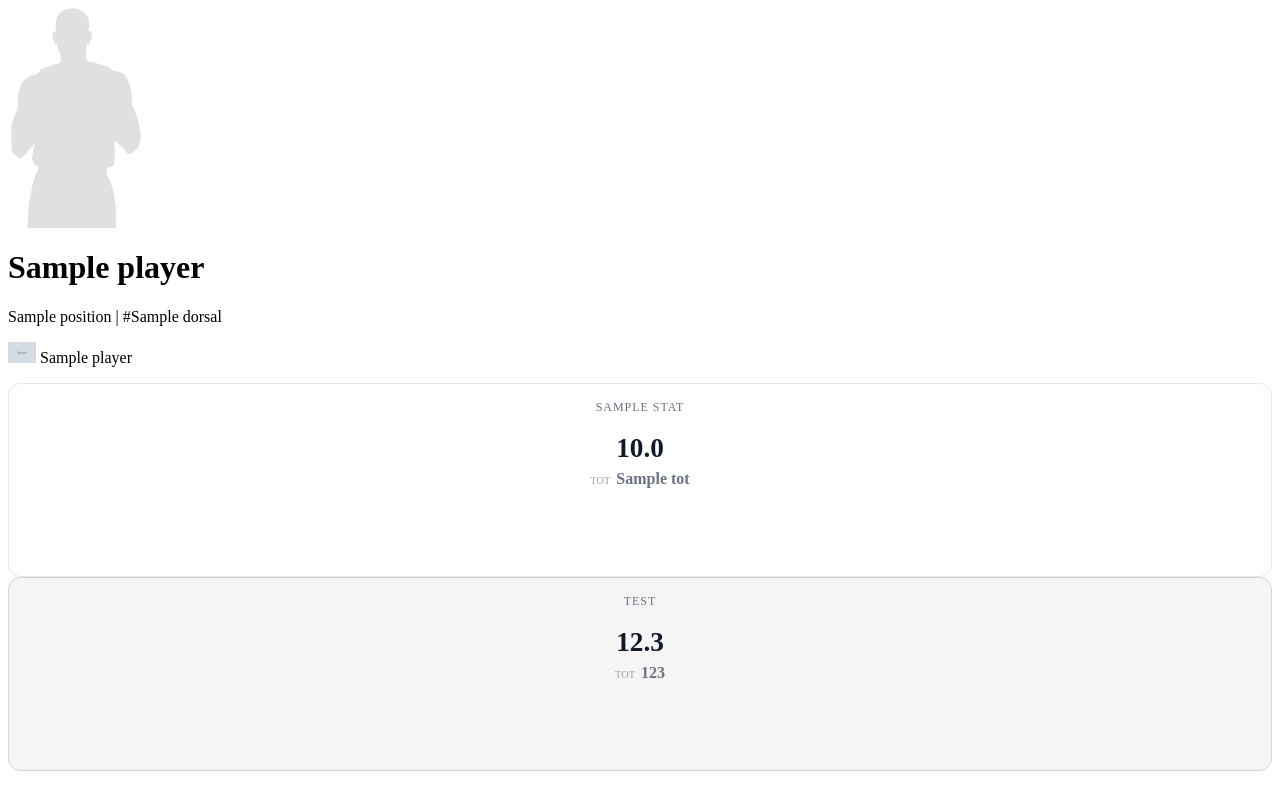
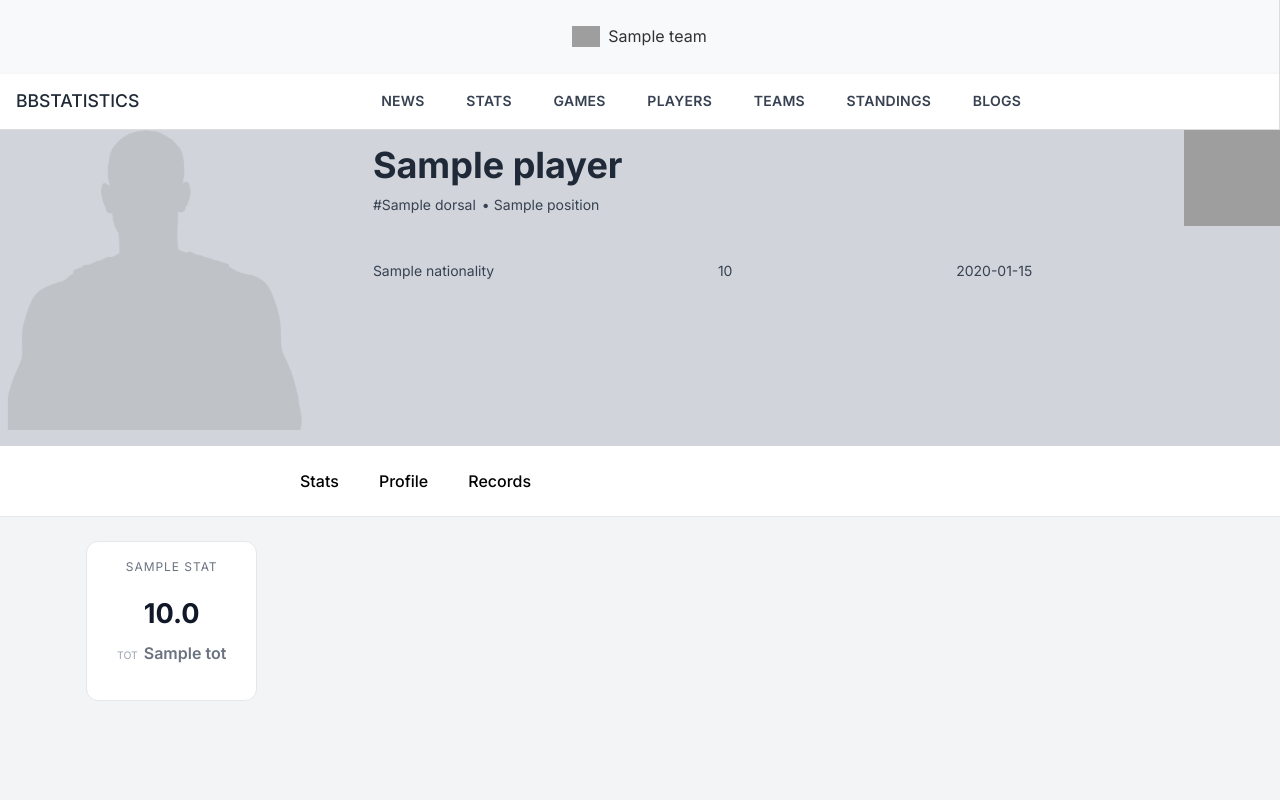
Before and after one commit to dragoljubb/bbweb, a Flask app: template app/templates/pages/player.html in a window 1280 px wide. Run offline with Flask 3, Linux system fonts and the light colour scheme; the template is opened without the code that fills it: most values are stand-ins (such as "Sample title", 1, 10 or a date in 2020); grey boxes marked "Sample" are stand-in pictures; grey boxes are pictures that could not be loaded.

Commit message:
20260106_1220

```diff
--- a/app/app.py
+++ b/app/app.py
@@ -228,6 +228,7 @@ def team_details(team_code):
 def player_profile(person_code):
 
     season = request.args.get("season", "E2025")  # default sezona
+    teams_sidebar = get_clubsbyseasoncode(season)
     player_stats = get_player_stats(season, person_code)
     player_stats_list = [
         {"label": "Points", "avg": player_stats.avg_points, "tot": player_stats.acc_points, "highlight": False},
@@ -243,7 +244,8 @@ def player_profile(person_code):
     return render_template("pages/player.html",
                            player = player_stats,
                            player_stats_list = player_stats_list,
-                           season=season)
+                           season=season,
+                           teams_sidebar = teams_sidebar)
 
 
 @main_bp.route("/players")
--- /dev/null
+++ b/app/static/css/player.css
@@ -0,0 +1,131 @@
+/* ================= HEADER ================= */
+.player-header-fullwidth {
+    width: 100%;                 /* cela širina ekrana */
+    height: 316px;
+    background-color: #d1d5db;  /* svetlo-siva */
+    position: relative;
+}
+
+.player-header-inner {
+    max-width: 1408px;           /* centrirani sadržaj */
+    height: 100%;
+    margin: 0 auto;
+    display: flex;
+    gap: 24px;
+    align-items: flex-start;
+}
+
+/* ================= PLAYER IMAGE ================= */
+.player-image-clip {
+    width: 400px;
+    height: 300px;
+    overflow: hidden;
+    position: relative;
+}
+
+.player-image-wrapper {
+    position: absolute;
+    bottom: -200px;    /* pomeranje slike naniže */
+    left: 0;
+}
+
+.player-image-wrapper img {
+    width: auto;             /* proporcionalna širina */
+    height: 500px;           /* visina slike */
+    object-fit: cover;       /* crop da popuni okvir */
+    object-position: bottom; /* fokus na dnu slike */
+    display: block;
+}
+
+/* ================= PLAYER INFO BOX ================= */
+.player-info-box {
+    width: 1040px;
+    height: 300px;
+    display: flex;
+    flex-direction: column;
+    gap: 10px;
+}
+
+/* TOP BLOCK */
+.player-top {
+    height: 96px;
+    display: flex;
+    justify-content: space-between;
+    align-items: center;
+}
+
+.player-name {
+    font-size: 36px;
+    font-weight: 700;
+    margin: 0;
+    line-height: 54px;
+}
+
+.player-sub {
+    height: 24.3px;
+    display: flex;
+    align-items: center;
+    gap: 6px;
+    font-size: 14px;
+}
+
+.player-dot {
+    width: 6px;
+    text-align: center;
+}
+
+.player-club-logo img {
+    width: 96px;
+    height: 96px;
+}
+
+/* DIVIDER */
+.player-divider {
+    height: 1px;
+    background: #d1d5db;
+}
+
+/* META */
+.player-meta {
+    height: 48.5px;
+    display: flex;
+    justify-content: space-between;
+    align-items: center;
+    font-size: 14px;
+}
+
+.player-socials {
+    display: flex;
+    gap: 12px;
+}
+
+.player-socials a {
+    color: #111;
+    font-size: 16px;
+}
+
+/* ================= PLAYER MENU FULL WIDTH ================= */
+.player-menu {
+    width: 100%;
+    height: 71.6px;
+    background-color: #ffffff;
+    border-bottom: 1px solid #e5e7eb;
+    display: flex;
+    align-items: center;
+}
+
+/* Unutrašnji wrapper poravnava stavke sa leve strane */
+.player-menu-inner {
+    max-width: 1408px;    /* isto kao header inner */
+    margin: 0;             /* uklonjeno auto centriranje */
+    display: flex;
+    gap: 40px;
+    align-items: center;
+    padding-left: 300px;   /* pomeranje od leve ivice ekrana do leve ivice slike igrača */
+}
+
+.player-menu-inner a {
+    text-decoration: none;
+    color: #000;
+    font-weight: 500;
+}
--- a/app/templates/pages/layout.html
+++ b/app/templates/pages/layout.html
@@ -2,16 +2,17 @@
 <html lang="en">
 <head>
     <meta charset="UTF-8">
-    <title href="/">EuroLeague Dashboard</title>
+    <title>EuroLeague Dashboard</title>
     <link rel="stylesheet" href="{{ url_for('static', filename='css/volt.css') }}">
     <link rel="stylesheet" href="{{ url_for('static', filename='css/custom.css') }}">
     <link rel="stylesheet" href="{{ url_for('static', filename='css/games.css') }}">
     <link rel="stylesheet" href="{{ url_for('static', filename='css/home.css') }}">
     <link rel="stylesheet" href="{{ url_for('static', filename='css/players.css') }}">
     <link rel="stylesheet" href="{{ url_for('static', filename='css/components/stat-card.css') }}">
+    <link rel="stylesheet" href="{{ url_for('static', filename='css/player.css') }}">
 </head>
 <body>
-    <!-- Sidebar -->
+    <!-- Logos bar -->
     <nav class="navbar">
         <ul class="navbar-nav flex-row justify-content-center w-100">
             {% for team in teams_sidebar %}
@@ -27,7 +28,13 @@
     </nav>
 
     <!-- Topbar -->
-    {% include 'pages/navbar.html' %}
+    {% include 'components/navbar.html' %}
+
+    <!-- HEADER (FULL WIDTH) -->
+    {% block header %}{% endblock %}
+
+    <!-- PLAYER MENU (FULL WIDTH) -->
+    {% block player_menu %}{% endblock %}
 
     <!-- Main Content -->
     <main class="main-content">
@@ -35,17 +42,42 @@
     </main>
 
 <script src="{{ url_for('static', filename='js/main.js') }}"></script>
-{% block scripts %}
-{% endblock %}
+{% block scripts %}{% endblock %}
 
 </body>
 </html>
 
 <style>
-.main-content
-    {
+/* ================= MAIN CONTENT ================= */
+.main-content {
   max-width: 1400px;        /* Bootstrap lg container feel */
   margin: 0 auto;
   padding: 0 20px;          /* LEVO / DESNO razmak */
 }
+
+/* ================= FULL WIDTH HEADER ================= */
+.player-header-fullwidth {
+  width: 100%;
+  height: 316px;
+  background-color: #d1d5db; /* svetlo siva */
+  position: relative;
+}
+
+/* ================= FULL WIDTH PLAYER MENU ================= */
+.player-menu-fullwidth {
+  width: 100%;
+  background-color: #ffffff;
+  height: 72px;
+  display: flex;
+  align-items: center;
+  gap: 40px;
+  padding-left: 24px;
+  border-bottom: 1px solid #e5e7eb;
+}
+
+.player-menu-fullwidth a {
+  text-decoration: none;
+  color: #000;
+  font-weight: 500;
+}
 </style>
--- a/app/templates/pages/player.html
+++ b/app/templates/pages/player.html
@@ -1,45 +1,82 @@
+{% extends "pages/layout.html" %}
 {% from "components/stat-card.html" import stat_card %}
-<link rel="stylesheet" href="{{ url_for('static', filename='css/components/stat-card.css') }}">
-<div class="container mt-4">
 
-  <!-- Player Header -->
-  <div class="row align-items-center mb-4">
+{% block header %}
+<!-- ================= PLAYER HEADER (FULL WIDTH) ================= -->
+<div class="player-header-fullwidth">
 
-    <!-- Player Image -->
-    <div class="col-md-3 text-center text-md-start">
-      <img src="{{ person_img(player.club_code, player.person_code)}}"
-           alt="{{ player.person_name }}"
-           class="img-fluid rounded" style="max-height: 220px;">
+  <div class="player-header-inner">
+
+    <!-- PLAYER IMAGE -->
+    <div class="player-image-clip">
+      <div class="player-image-wrapper">
+        <img src="{{ person_img(player.club_code, player.person_code) }}"
+             alt="{{ player.person_name }}">
+      </div>
     </div>
 
-    <!-- Player Info -->
-    <div class="col-md-9">
-      <h1 class="mb-1">{{ player.person_name }}</h1>
-      <p class="text-muted mb-1">{{ player.position }} | #{{ player.dorsal }}</p>
-      <p>
-        <img src="{{ player.club_logo_url }}" alt="{{ player.club_name }}" width="28" class="me-1">
-        {{ player.club_name }}
-      </p>
-    </div>
+    <!-- PLAYER INFO -->
+    <div class="player-info-box">
 
+      <!-- TOP BLOCK -->
+      <div class="player-top">
+        <div class="player-name-block">
+          <h1 class="player-name">{{ player.person_name }}</h1>
+
+          <div class="player-sub">
+            <span class="player-number">#{{ player.dorsal }}</span>
+            <span class="player-dot">•</span>
+            <span class="player-position">{{ player.position }}</span>
+          </div>
+        </div>
+
+        <div class="player-club-logo">
+          <img src="{{ team_logo(player.club_code) }}" alt="{{ player.club_name }}">
+        </div>
+      </div>
+
+      <!-- DIVIDER -->
+      <div class="player-divider"></div>
+
+      <!-- META -->
+      <div class="player-meta">
+        <div>{{ player.nationality }}</div>
+        <div>{{ player.height }}</div>
+        <div>{{ player.birthdate }}</div>
+        <div class="player-socials">
+          {% if player.instagram %}<a href="{{ player.instagram }}"><i class="fab fa-instagram"></i></a>{% endif %}
+          {% if player.twitter %}<a href="{{ player.twitter }}"><i class="fab fa-twitter"></i></a>{% endif %}
+          {% if player.facebook %}<a href="{{ player.facebook }}"><i class="fab fa-facebook"></i></a>{% endif %}
+        </div>
+      </div>
+
+    </div> <!-- end player-info-box -->
+
+  </div> <!-- end player-header-inner -->
+
+</div> <!-- end player-header-fullwidth -->
+{% endblock %}
+
+{% block player_menu %}
+<!-- ================= PLAYER MENU (FULL WIDTH) ================= -->
+<div class="player-menu">
+  <div class="player-menu-inner">
+    <a href="#stats">Stats</a>
+    <a href="#profile">Profile</a>
+    <a href="#records">Records</a>
   </div>
+</div>
+{% endblock %}
 
-  <!-- Player Stats -->
- <!-- Player Stats -->
-
+{% block content %}
+<!-- ================= PLAYER STATS GRID ================= -->
+<div class="container mt-4" id="stats">
   <div class="row g-3">
     {% for stat in player_stats_list %}
-    <div class="col-6 col-md-2">
-      {{ stat_card(stat.label, "%.1f"|format(stat.avg), stat.tot, stat.highlight) }}
-    </div>
+      <div class="col-6 col-md-2">
+        {{ stat_card(stat.label, "%.1f"|format(stat.avg), stat.tot, stat.highlight) }}
+      </div>
     {% endfor %}
-
-    <!-- TEST: mora da se pojavi kartica -->
-    <div class="col-6 col-md-2">
-      {{ stat_card("TEST", "12.3", 123, True) }}
-    </div>
-
   </div>
-
-
 </div>
+{% endblock %}
```
Also changed, not shown: app/static/people/DUB/003983 - Copy.jpg (added), app/templates/components/navbar.html (renamed from app/templates/pages/navbar.html), 1 other file. Lines whose indentation alone changed are shown as unchanged.
